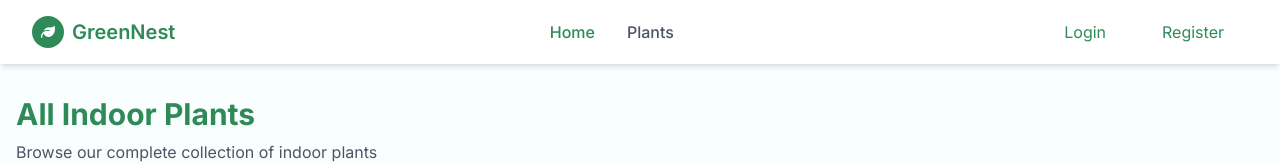
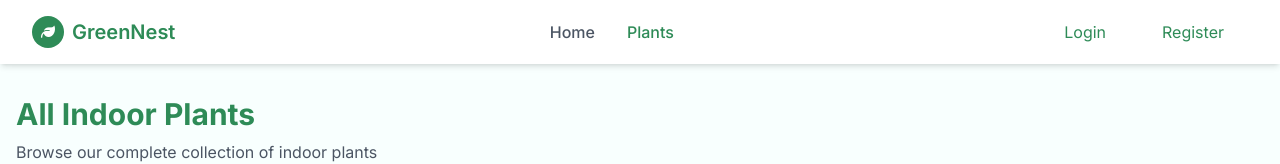
Before and after one commit to aliquderinayeem/Green_Nest, a React (Vite) app: page /plants in a window 1280 px wide. Shown: the top 164 px of the page. Built offline with nearby package versions, Linux system fonts and the light colour scheme; no server answers.

Commit message:
Good Morning

```diff
--- a/src/Components/Hero/Hero.jsx
+++ b/src/Components/Hero/Hero.jsx
@@ -1,6 +1,8 @@
 import React, { useState, useEffect, useCallback } from 'react';
+import { useNavigate } from 'react-router';
 
 const Hero = () => {
+    const navigate=useNavigate();
     const [currentSlide, setCurrentSlide] = useState(1); // Start with slide 2 active as per your HTML
     const [slideInterval, setSlideInterval] = useState(null);
 
@@ -50,7 +52,7 @@ const Hero = () => {
                             <h1 className="text-white text-4xl md:text-5xl lg:text-6xl font-bold mb-4">Bring Nature Home</h1>
                             <p className="text-white/90 text-xl mb-8">Discover the perfect plants for your living space</p>
                             <button
-                                className="px-8 py-3 bg-primary text-white rounded-lg hover:bg-primary-light transition-colors text-lg font-medium"
+                                className="px-8 py-3 bg-primary text-white rounded-lg hover:bg-primary-light transition-colors text-lg font-medium" onClick={()=>navigate('/plants')}
                             >
                                 Explore Plants
                             </button>
--- a/src/Components/NavBar/NavBar.jsx
+++ b/src/Components/NavBar/NavBar.jsx
@@ -10,7 +10,7 @@ const NavBar = () => {
         signOutUser();
     }
     const linksMiddle = <>
-        <NavLink className="font-medium text-primary" to='/'>Home</NavLink>
+        <NavLink className="font-medium text-gray-600 hover:text-primary transition-colors" to='/'>Home</NavLink>
         <NavLink className="font-medium text-gray-600 hover:text-primary transition-colors" to='/Plants'>Plants</NavLink>
         {
 
--- a/src/index.css
+++ b/src/index.css
@@ -365,3 +365,7 @@
   height: 24px;
   animation: spin 1s linear infinite;
 }
+
+.active{
+  color:var(--color-primary);
+}
```
Also changed, not shown: src/App.css (deleted), 1 other file (tests, documents, lock files or other folders).
